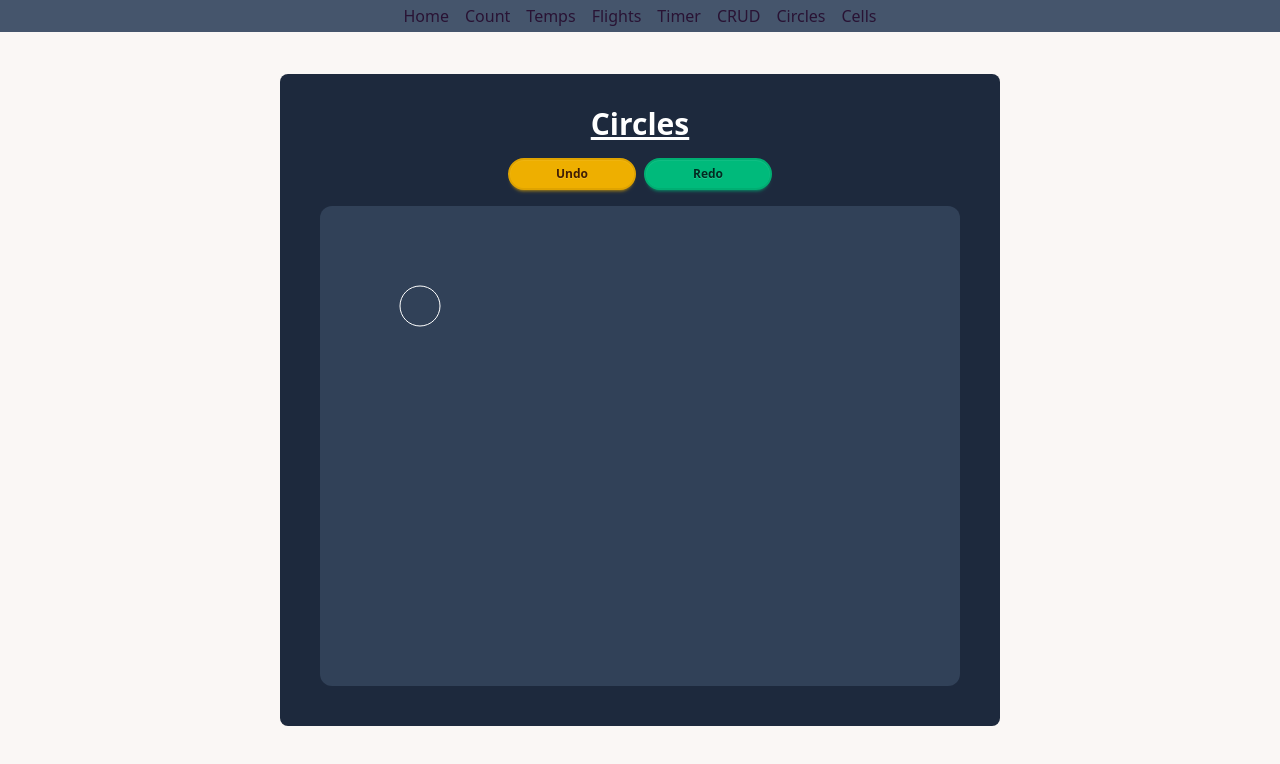
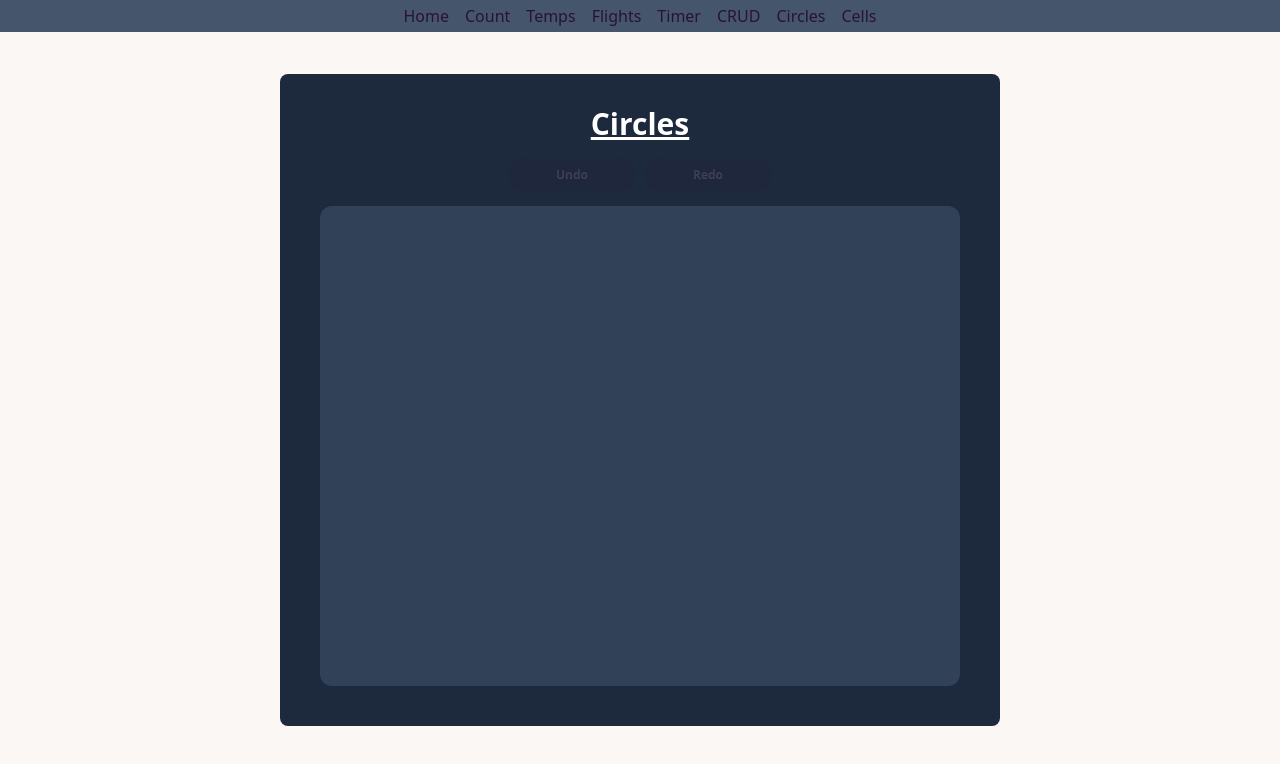
Before and after one commit to cassinius/svelte5-with-stores, a SvelteKit app: page /circles in a window 1280 px wide. Shown: the top 764 px of the page. Built offline with nearby package versions, Linux system fonts and the light colour scheme.

Commit message:
finish circles

```diff
--- a/src/routes/circles/+page.svelte
+++ b/src/routes/circles/+page.svelte
@@ -6,7 +6,10 @@
 		r: number;
 		fill: string;
 	};
-	let circles = $state<Circle[]>([{ id: '1', cx: 100, cy: 100, r: 20, fill: 'transparent' }]);
+	let circles = $state<Circle[]>([]);
+	let snapshots: Circle[][] = [];
+	let history = $state(-1);
+	$inspect({ snapshots, history });
 
 	type Status = 'drawing' | 'editing';
 	let status = $state<Status>('drawing');
@@ -14,14 +17,15 @@
 	let svg: SVGElement;
 
 	let selected: Circle = $state(null!);
-	$inspect({ selected });
+	// $inspect({ selected });
 
 	function drawCircle(e: MouseEvent) {
-		console.log('drawCircle', e);
+		// console.log('drawCircle', e);
 
 		if (status !== 'drawing') {
 			status = 'drawing';
 			selected = null!;
+			snapshot();
 			return;
 		}
 		if (selected) {
@@ -33,10 +37,41 @@
 			cx: +(e.clientX - left).toFixed(),
 			cy: +(e.clientY - top).toFixed(),
 			r: 20,
-      fill: 'transparent'
+			fill: 'transparent'
 		};
 		circles = [...circles, newCircle];
+		snapshot();
 	}
+
+	function snapshot() {
+		history++;
+		snapshots.push($state.snapshot(circles));
+	}
+
+	function undo() {
+		if (history < 0) {
+			return;
+		}
+		circles = snapshots[--history];
+	}
+
+	function redo() {
+		if (history >= snapshots.length - 1) {
+			return;
+		}
+		circles = snapshots[++history];
+	}
+
+	window.onkeyup = (e) => {
+		if (e.key === 'z' && e.ctrlKey) {
+			e.preventDefault();
+			undo();
+		}
+		if (e.key === 'y' && e.ctrlKey) {
+			e.preventDefault();
+			redo();
+		}
+	};
 </script>
 
 <!-- svelte-ignore a11y_no_static_element_interactions -->
@@ -44,8 +79,12 @@
 	<h3 class="block mb-4 text-white text-3xl underline text-center">Circles</h3>
 
 	<div class="flex flex-row gap-2 justify-center">
-		<button class="w-32 btn btn-warning btn-sm">Undo</button>
-		<button class="w-32 btn btn-success btn-sm">Redo</button>
+		<button class="w-32 btn btn-warning btn-sm" disabled={history < 0} onclick={undo}>Undo</button>
+		<button
+			class="w-32 btn btn-success btn-sm"
+			disabled={history >= snapshots.length - 1}
+			onclick={redo}>Redo</button
+		>
 	</div>
 
 	<!-- svelte-ignore a11y_click_events_have_key_events -->
@@ -62,7 +101,12 @@
 				{...circle}
 				stroke={selected === circle ? '#ff0000' : 'white'}
 				stroke-width="1"
-				onmouseover={() => (selected = circle)}
+				onmouseover={() => {
+					if (status === 'editing') {
+						return;
+					}
+					selected = circle;
+				}}
 				class="hover:cursor-pointer"
 				onmouseout={() => {
 					if (status !== 'editing') {
@@ -85,7 +129,7 @@
 
 	{#if selected && status === 'editing'}
 		<div class="adjust">
-			<div class="flex flex-row gap-4 justify-center align-middle">
+			<div class="flex flex-row gap-4 justify-center items-center">
 				<p class="text-lg">Adjust Radius:</p>
 				<input type="range" class="w-72" min="5" max="100" step="1" bind:value={selected.r} />
 				<button class="btn btn-xs bg-red-600" onclick={() => (selected.fill = '#ff0000')}>R</button>
```
